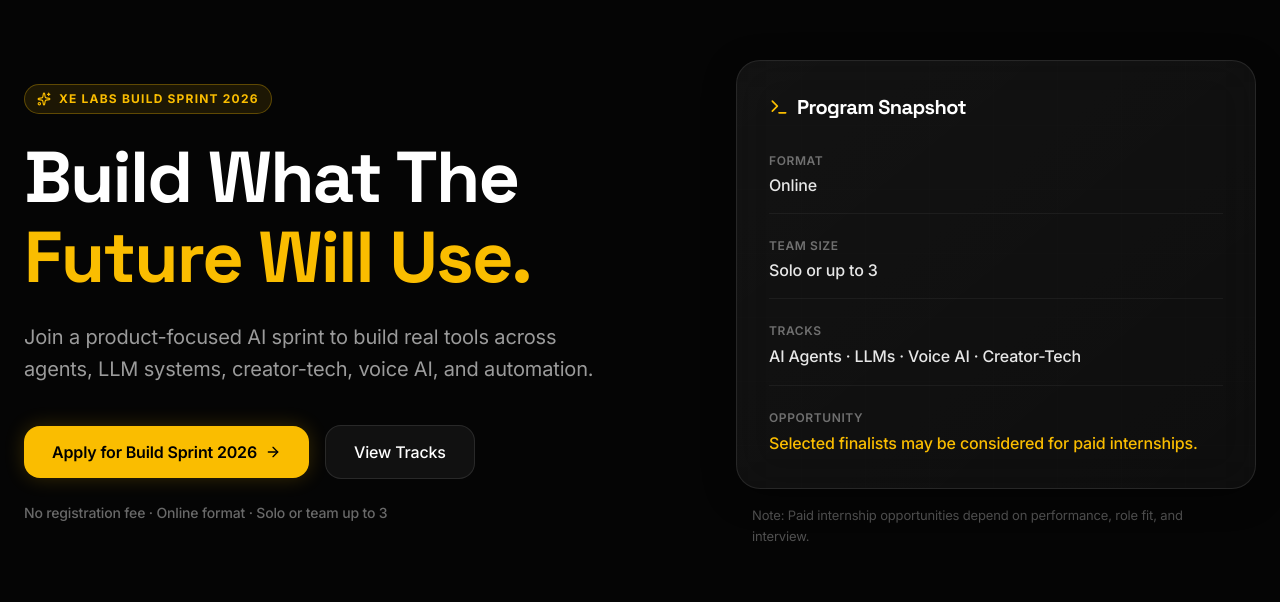
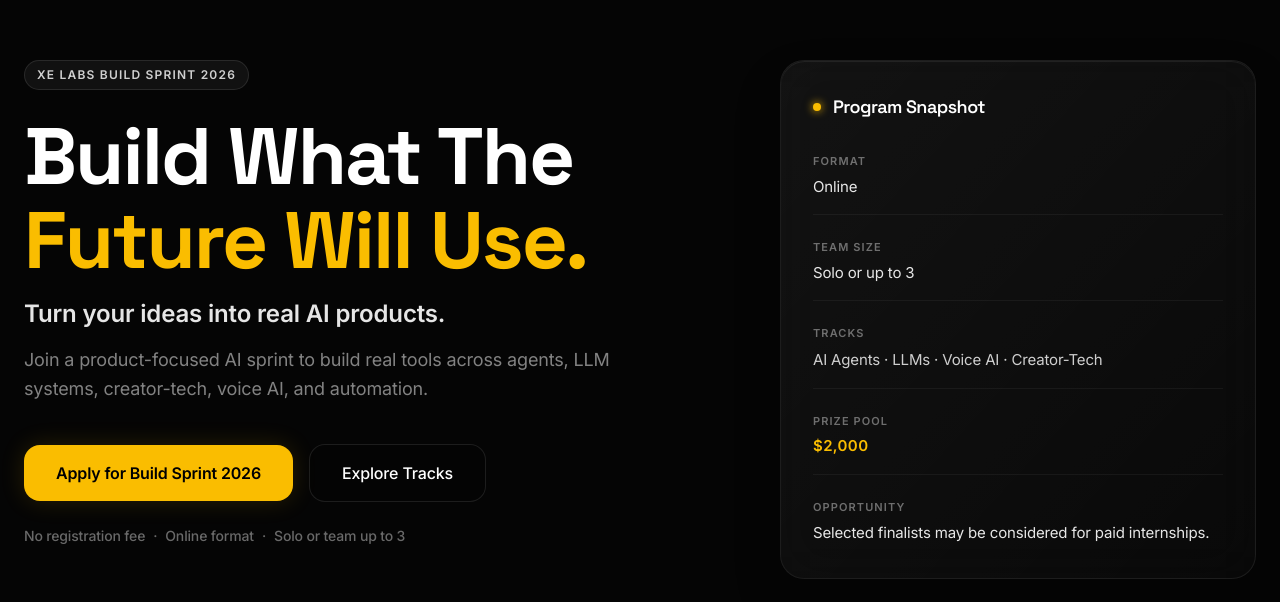
Before and after one commit to rajstories/Xe_Labs, a Next.js app: page /careers in a window 1280 px wide. Shown: the part 196-798 px from the top of the page. Built offline with nearby package versions, Linux system fonts and the light colour scheme.

Commit message:
feat: redesign careers hero to Apple/YC style with highlights strip

```diff
--- a/app/careers/page.tsx
+++ b/app/careers/page.tsx
@@ -99,25 +99,25 @@ export default function CareersPage() {
       ]} />
 
       {/* 1. Hero Section */}
+      {/* 1. Hero Section */}
       <section className="relative w-full overflow-hidden px-6 pt-24 pb-20 md:pt-32 md:pb-32 mb-16 md:mb-24">
-        {/* Subtle background glow */}
-        <div className="absolute top-1/2 right-1/4 -translate-y-1/2 w-[600px] h-[600px] bg-[#fabd00]/5 rounded-full blur-[120px] -z-10 pointer-events-none" />
+        {/* Subtle premium background glow */}
+        <div className="absolute top-0 right-1/4 w-[800px] h-[800px] bg-gradient-to-b from-[#fabd00]/5 to-transparent rounded-full blur-[120px] -z-10 pointer-events-none opacity-50" />
 
-        <div className="w-full max-w-7xl mx-auto flex flex-col lg:flex-row items-center gap-12 lg:gap-8 z-10 relative">
+        <div className="w-full max-w-[1280px] mx-auto flex flex-col lg:grid lg:grid-cols-12 gap-y-12 lg:gap-x-16 lg:gap-y-16 z-10 relative">
 
-          {/* Left Column */}
-          <div className="flex-1 flex flex-col items-start text-left w-full">
+          {/* Left Column (Mobile: 1, Desktop: 1) */}
+          <div className="lg:col-span-7 flex flex-col items-start text-left w-full order-1">
             <motion.div
               initial={{ opacity: 0, y: 20 }}
               animate={{ opacity: 1, y: 0 }}
               transition={{ duration: 0.8, ease: [0.16, 1, 0.3, 1] }}
             >
-              <div className="inline-flex items-center gap-2 px-3 py-1.5 rounded-full border border-[#fabd00]/30 bg-[#fabd00]/10 text-xs font-bold text-[#fabd00] mb-6 tracking-widest uppercase">
-                <Sparkles className="w-3.5 h-3.5" />
+              <div className="inline-flex items-center gap-2 px-3 py-1.5 rounded-full border border-white/10 bg-white/5 text-[11px] md:text-xs font-semibold text-white/80 mb-6 tracking-widest uppercase">
                 XE Labs Build Sprint 2026
               </div>
 
-              <h1 className="font-bold tracking-tight leading-[1.1] text-4xl sm:text-5xl lg:text-[4rem] xl:text-[4.5rem] mb-6">
+              <h1 className="font-bold tracking-tight leading-[1.05] text-[2.5rem] sm:text-5xl lg:text-[4.5rem] xl:text-[5rem] mb-4">
                 <span className="block text-white">Build What The</span>
                 <span className="block text-[#fabd00]">Future Will Use.</span>
               </h1>
@@ -126,8 +126,17 @@ export default function CareersPage() {
             <motion.p
               initial={{ opacity: 0 }}
               animate={{ opacity: 1 }}
+              transition={{ duration: 1, delay: 0.1 }}
+              className="text-xl md:text-2xl font-semibold text-white/90 mb-4"
+            >
+              Turn your ideas into real AI products.
+            </motion.p>
+
+            <motion.p
+              initial={{ opacity: 0 }}
+              animate={{ opacity: 1 }}
               transition={{ duration: 1, delay: 0.2 }}
-              className="text-lg md:text-xl text-white/60 font-normal max-w-[600px] leading-[1.6] mb-10"
+              className="text-base md:text-lg text-white/50 font-normal max-w-[640px] leading-[1.6] mb-10"
             >
               Join a product-focused AI sprint to build real tools across agents, LLM systems, creator-tech, voice AI, and automation.
             </motion.p>
@@ -136,13 +145,13 @@ export default function CareersPage() {
               initial={{ opacity: 0, y: 10 }}
               animate={{ opacity: 1, y: 0 }}
               transition={{ duration: 0.8, delay: 0.3 }}
-              className="flex flex-col sm:flex-row items-start sm:items-center gap-4 w-full mb-6"
+              className="flex flex-col sm:flex-row items-stretch sm:items-center gap-4 w-full sm:w-auto mb-6"
             >
-              <Link href="/careers/apply" className="w-full sm:w-auto px-7 py-3.5 rounded-2xl bg-[#fabd00] hover:bg-[#fabd00]/90 text-black font-semibold transition-all duration-300 flex items-center justify-center gap-2 shadow-[0_0_20px_rgba(250,189,0,0.2)]">
-                Apply for Build Sprint 2026 <ArrowRight className="w-4 h-4" />
+              <Link href="/careers/apply" className="px-8 py-4 rounded-[16px] bg-[#fabd00] hover:bg-[#fabd00]/90 text-black font-semibold transition-all duration-300 flex items-center justify-center shadow-[0_0_24px_rgba(250,189,0,0.15)] hover:shadow-[0_0_32px_rgba(250,189,0,0.25)]">
+                Apply for Build Sprint 2026
               </Link>
-              <Link href="#tracks" className="w-full sm:w-auto px-7 py-3.5 rounded-2xl border border-white/10 bg-white/5 hover:border-[#fabd00]/50 text-white font-medium transition-all duration-300 flex items-center justify-center">
-                View Tracks
+              <Link href="#tracks" className="px-8 py-4 rounded-[16px] border border-white/10 bg-black/20 hover:border-[#fabd00]/50 text-white font-medium transition-all duration-300 flex items-center justify-center">
+                Explore Tracks
               </Link>
             </motion.div>
 
@@ -150,52 +159,83 @@ export default function CareersPage() {
               initial={{ opacity: 0 }}
               animate={{ opacity: 1 }}
               transition={{ duration: 1, delay: 0.4 }}
-              className="text-sm font-medium text-white/40 flex items-center gap-2"
+              className="text-xs md:text-sm font-medium text-white/40 flex flex-wrap gap-x-2 gap-y-1"
             >
-              No registration fee &middot; Online format &middot; Solo or team up to 3
+              <span>No registration fee</span>
+              <span>&middot;</span>
+              <span>Online format</span>
+              <span>&middot;</span>
+              <span>Solo or team up to 3</span>
             </motion.div>
           </div>
 
-          {/* Right Column: Program Card */}
+          {/* Highlights Strip (Mobile: 2, Desktop: 3) */}
           <motion.div
-            initial={{ opacity: 0, scale: 0.95 }}
-            animate={{ opacity: 1, scale: 1 }}
-            transition={{ duration: 0.8, delay: 0.3, ease: [0.16, 1, 0.3, 1] }}
-            className="w-full lg:w-[480px] xl:w-[520px] flex-shrink-0"
+            initial={{ opacity: 0, y: 20 }}
+            animate={{ opacity: 1, y: 0 }}
+            transition={{ duration: 0.8, delay: 0.5, ease: [0.16, 1, 0.3, 1] }}
+            className="lg:col-span-12 w-full order-2 lg:order-3"
           >
-            <div className="relative w-full rounded-[24px] border border-white/10 bg-white/[0.04] p-8 shadow-[0_8px_32px_rgba(0,0,0,0.4)] backdrop-blur-xl overflow-hidden group">
-              <div className="absolute inset-0 bg-[url('/grid-pattern.svg')] opacity-10 mix-blend-overlay pointer-events-none" />
-              <div className="absolute inset-0 bg-gradient-to-br from-white/[0.02] to-transparent pointer-events-none" />
+            <div className="grid grid-cols-2 lg:grid-cols-4 gap-4">
+              {[
+                { title: "$2,000", desc: "Prize Pool", highlight: true },
+                { title: "3 Tracks", desc: "AI product challenges" },
+                { title: "0 Fee", desc: "No registration cost" },
+                { title: "Internship", desc: "For selected finalists" }
+              ].map((stat, i) => (
+                <div key={i} className={`flex flex-col items-start p-5 md:p-6 rounded-[20px] border ${stat.highlight ? 'border-[#fabd00]/30 bg-[#fabd00]/[0.02] shadow-[inset_0_0_40px_rgba(250,189,0,0.03)]' : 'border-white/5 bg-white/[0.02] hover:bg-white/[0.04]'} transition-colors duration-300`}>
+                  <span className={`text-xl md:text-2xl font-bold mb-1 ${stat.highlight ? 'text-[#fabd00] [text-shadow:0_0_12px_rgba(250,189,0,0.3)]' : 'text-white'}`}>{stat.title}</span>
+                  <span className="text-sm text-white/50">{stat.desc}</span>
+                </div>
+              ))}
+            </div>
+          </motion.div>
 
-              <h3 className="text-xl font-bold text-white mb-8 relative z-10 flex items-center gap-2">
-                <Terminal className="w-5 h-5 text-[#fabd00]" />
+          {/* Right Column: Program Card (Mobile: 3, Desktop: 2) */}
+          <motion.div
+            initial={{ opacity: 0, y: 20 }}
+            animate={{ opacity: 1, y: 0 }}
+            transition={{ duration: 0.8, delay: 0.4, ease: [0.16, 1, 0.3, 1] }}
+            className="w-full lg:col-span-5 flex-shrink-0 order-3 lg:order-2"
+          >
+            <div className="relative w-full rounded-[24px] border border-white/[0.08] bg-white/[0.02] p-8 shadow-[0_24px_48px_rgba(0,0,0,0.2)] backdrop-blur-xl overflow-hidden group transition-transform hover:-translate-y-1 duration-500">
+              <div className="absolute inset-0 bg-gradient-to-br from-white/[0.04] to-transparent pointer-events-none" />
+              <div className="absolute inset-0 shadow-[inset_0_1px_1px_rgba(255,255,255,0.08)] rounded-[24px] pointer-events-none" />
+
+              <h3 className="text-lg font-semibold text-white mb-8 relative z-10 flex items-center gap-3">
+                <span className="w-2 h-2 rounded-full bg-[#fabd00] shadow-[0_0_8px_#fabd00]"></span>
                 Program Snapshot
               </h3>
 
-              <div className="space-y-6 relative z-10">
+              <div className="space-y-6 relative z-10 text-[15px]">
                 <div className="flex flex-col border-b border-white/5 pb-4">
-                  <span className="text-xs font-semibold tracking-wider text-white/40 uppercase mb-1">Format</span>
-                  <span className="text-white/90 font-medium">Online</span>
+                  <span className="text-[11px] font-semibold tracking-widest text-white/40 uppercase mb-1.5">Format</span>
+                  <span className="text-white/90">Online</span>
                 </div>
 
                 <div className="flex flex-col border-b border-white/5 pb-4">
-                  <span className="text-xs font-semibold tracking-wider text-white/40 uppercase mb-1">Team Size</span>
-                  <span className="text-white/90 font-medium">Solo or up to 3</span>
+                  <span className="text-[11px] font-semibold tracking-widest text-white/40 uppercase mb-1.5">Team Size</span>
+                  <span className="text-white/90">Solo or up to 3</span>
                 </div>
 
                 <div className="flex flex-col border-b border-white/5 pb-4">
-                  <span className="text-xs font-semibold tracking-wider text-white/40 uppercase mb-1">Tracks</span>
-                  <span className="text-white/90 font-medium leading-relaxed">AI Agents &middot; LLMs &middot; Voice AI &middot; Creator-Tech</span>
+                  <span className="text-[11px] font-semibold tracking-widest text-white/40 uppercase mb-1.5">Tracks</span>
+                  <span className="text-white/80 leading-relaxed">AI Agents &middot; LLMs &middot; Voice AI &middot; Creator-Tech</span>
+                </div>
+
+                <div className="flex flex-col border-b border-white/5 pb-4">
+                  <span className="text-[11px] font-semibold tracking-widest text-white/40 uppercase mb-1.5">Prize Pool</span>
+                  <span className="text-[#fabd00] font-semibold tracking-wide">$2,000</span>
                 </div>
 
                 <div className="flex flex-col">
-                  <span className="text-xs font-semibold tracking-wider text-white/40 uppercase mb-1">Opportunity</span>
-                  <span className="text-[#fabd00] font-medium leading-relaxed">Selected finalists may be considered for paid internships.</span>
+                  <span className="text-[11px] font-semibold tracking-widest text-white/40 uppercase mb-1.5">Opportunity</span>
+                  <span className="text-white/90 leading-relaxed">Selected finalists may be considered for paid internships.</span>
                 </div>
               </div>
             </div>
 
-            <p className="mt-4 text-[13px] text-white/30 px-4 leading-relaxed max-w-[480px]">
+            <p className="mt-5 text-[12px] text-white/30 px-2 leading-relaxed max-w-[480px]">
               Note: Paid internship opportunities depend on performance, role fit, and interview.
             </p>
           </motion.div>
```
